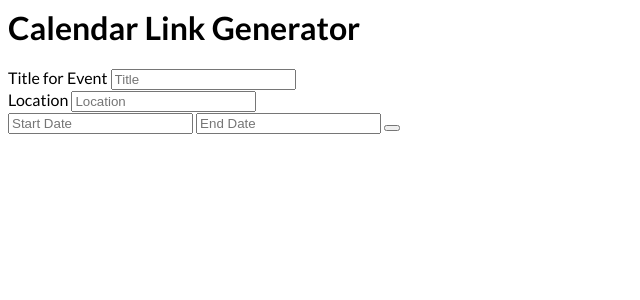
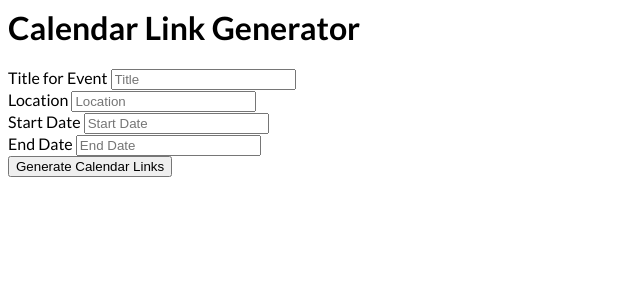
Before and after one commit to agneym/calendar-url-ui, a Svelte app: page / in a window 1280 px wide. Shown: the top 300 px of the page, without its empty margins (0-640 px from the left). Built offline with nearby package versions, Linux system fonts and the light colour scheme.

Commit message:
configure date picker to use input

```diff
--- a/src/DatePicker.svelte
+++ b/src/DatePicker.svelte
@@ -1,11 +1,13 @@
-<input type="text" placeholder={placeholder} bind:this={input} name={id} />
+<Input type="text" placeholder={placeholder} bind:instance={input} name={id} label={label} />
 
 <script>
   import { onMount } from 'svelte';
   import flatpickr from "flatpickr";
+  import Input from "./Input.svelte";
 
   export let placeholder;
   export let id;
+  export let label;
 
   let input;
 
--- a/src/Form.svelte
+++ b/src/Form.svelte
@@ -1,16 +1,22 @@
 <form on:submit={handleSubmit}>
   <Input placeholder="Title" id="title" label="Title for Event" />
   <Input placeholder="Location" id="location" label="Location" />
-  <Datepicker placeholder="Start Date" id="startDate" />
-  <Datepicker placeholder="End Date" id="endDate" />
-  <button></button>
+  <Datepicker placeholder="Start Date" id="startDate" label="Start Date" />
+  <Datepicker placeholder="End Date" id="endDate" label="End Date" />
+  <button>Generate Calendar Links</button>
 </form>
 
 <script>
+import { createEventDispatcher } from "svelte";
 import Input from "./Input.svelte";
 import Datepicker from "./DatePicker.svelte";
 
+let eventValues;
+
+const dispatch = createEventDispatcher();
+
 function handleSubmit(event) {
+  event.preventDefault();
   console.log(event.target);
 }
 
--- a/src/Input.svelte
+++ b/src/Input.svelte
@@ -1,6 +1,6 @@
 <div>
   <label for={id}>{label}</label>
-  <input placeholder={placeholder} type={type} id={id} name={id} />
+  <input placeholder={placeholder} type={type} id={id} name={id} bind:this={instance} />
 </div>
 
 <script>
@@ -8,4 +8,5 @@ export let placeholder;
 export let type = "text";
 export let id;
 export let label;
+export let instance;
 </script>
```
